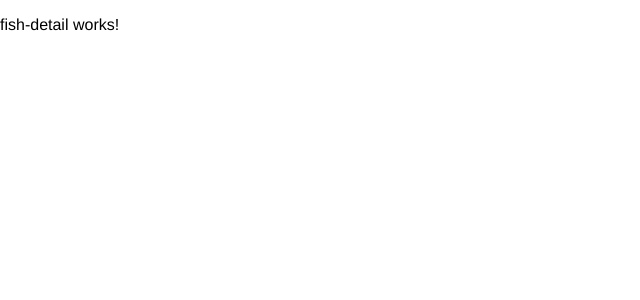
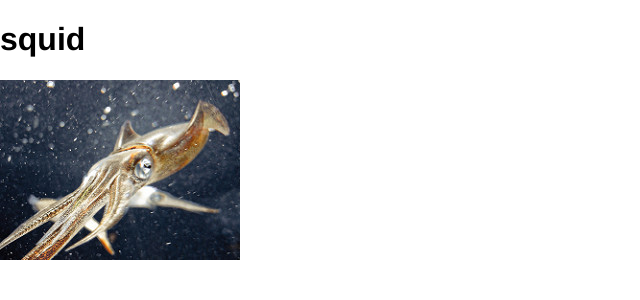
Before and after one commit to jeffbcross/fish-posters, an Angular app: page /fish/0 in a window 1280 px wide. Shown: the top 300 px of the page, without its empty margins (0-640 px from the left). Built offline with nearby package versions, Linux system fonts and the light colour scheme.

Commit message:
STEP 5: Add view to fish detail

```diff
--- a/src/app/fish-detail/fish-detail.component.html
+++ b/src/app/fish-detail/fish-detail.component.html
@@ -1,3 +1,4 @@
-<p>
-  fish-detail works!
-</p>
+<div *ngIf="product$ | async as product">
+  <h1 class="title">{{product.name}}</h1>
+  <img [src]="product.pic" [alt]="product.name + ' preview'">
+</div>
--- a/src/app/fish-detail/fish-detail.component.ts
+++ b/src/app/fish-detail/fish-detail.component.ts
@@ -1,4 +1,8 @@
 import { Component, OnInit } from '@angular/core';
+import { ActivatedRoute } from '@angular/router';
+import { ProductsService, Fish } from 'app/products.service';
+import { Observable } from 'rxjs/Observable';
+import 'rxjs/add/operator/map';
 
 @Component({
   selector: 'app-fish-detail',
@@ -6,10 +10,13 @@ import { Component, OnInit } from '@angular/core';
   styleUrls: ['./fish-detail.component.scss']
 })
 export class FishDetailComponent implements OnInit {
-
-  constructor() { }
+  product$: Observable<Fish>;
+  constructor(private route: ActivatedRoute, private products: ProductsService) { }
 
   ngOnInit() {
+    this.product$ = this.route.paramMap
+      .map(paramMap => parseInt(paramMap.get('id'), 10))
+      .map(id => this.products.fish
+          .filter(fish => fish.id === id)[0]);
   }
-
 }
```
Also changed, not shown: 1 other file (tests, documents, lock files or other folders).
